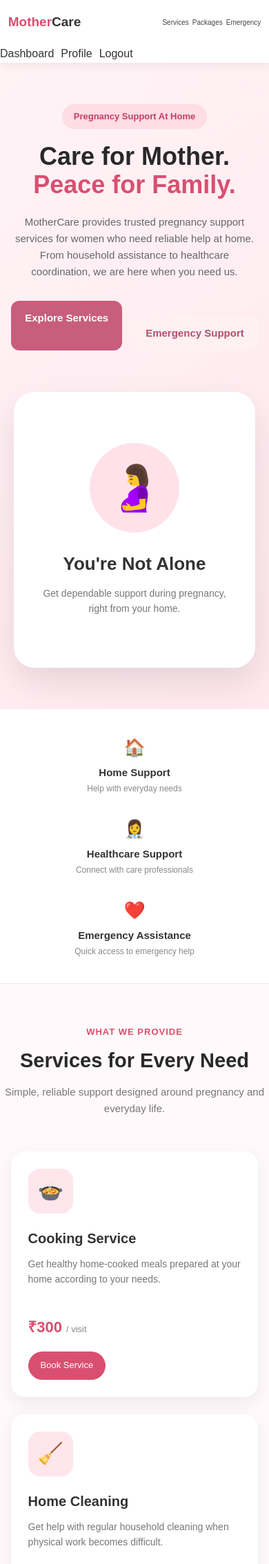
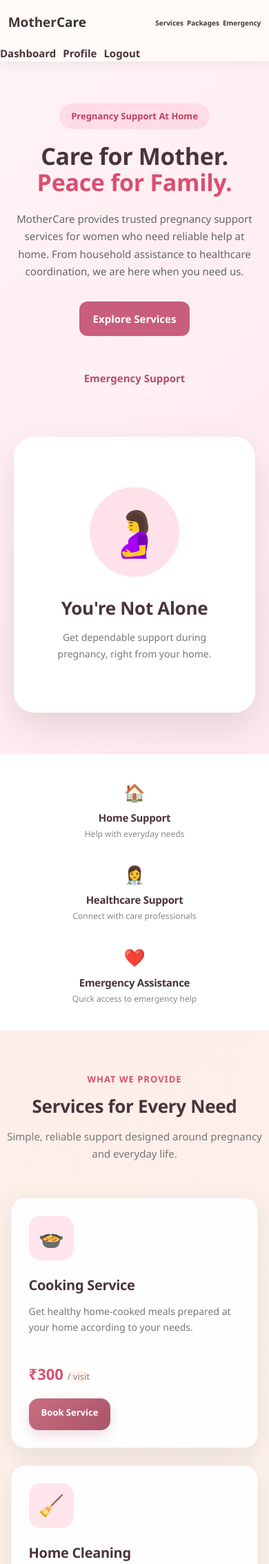
Before and after one commit to pande-jpg/mothercare-appp, a Django app: page / in a window 390 px wide. Shown: the top 2267 px of the page at 69% size. Run offline with Django 5.2, Linux system fonts and the light colour scheme.

Commit message:
Add professional MotherCare theme

```diff
--- a/care/templates/home.html
+++ b/care/templates/home.html
@@ -513,6 +513,221 @@
     border-left: 5px solid #d88aa0;
 }
 
+</style>
+
+
+<style id="mothercare-professional-theme">
+:root {
+    --mc-rose: #c96f83;
+    --mc-rose-dark: #a95468;
+    --mc-peach: #f3c8b8;
+    --mc-cream: #fffaf6;
+    --mc-sage: #a9b9a5;
+    --mc-plum: #49343d;
+    --mc-muted: #75666c;
+    --mc-white: #ffffff;
+    --mc-shadow: 0 12px 35px rgba(73,52,61,.10);
+}
+
+html {
+    scroll-behavior: smooth;
+}
+
+body {
+    background:
+        radial-gradient(circle at 10% 10%, rgba(243,200,184,.25), transparent 30%),
+        linear-gradient(180deg, #fffaf6 0%, #fffdfb 100%) !important;
+    color: var(--mc-plum) !important;
+    font-family: "Segoe UI", Arial, sans-serif !important;
+}
+
+/* Main headings */
+h1, h2, h3, h4 {
+    color: var(--mc-plum) !important;
+    letter-spacing: -.3px;
+}
+
+h1 {
+    font-weight: 750 !important;
+}
+
+p {
+    color: var(--mc-muted);
+    line-height: 1.7;
+}
+
+/* Navigation */
+nav {
+    background: rgba(255,250,246,.94) !important;
+    backdrop-filter: blur(14px);
+    border-bottom: 1px solid rgba(201,111,131,.12);
+    box-shadow: 0 4px 20px rgba(73,52,61,.06);
+}
+
+nav a {
+    color: var(--mc-plum) !important;
+    font-weight: 600;
+    transition: .25s ease;
+}
+
+nav a:hover {
+    color: var(--mc-rose) !important;
+}
+
+/* Buttons */
+button,
+.service-button,
+.package-button {
+    background: linear-gradient(135deg, var(--mc-rose), var(--mc-rose-dark)) !important;
+    color: white !important;
+    border: none !important;
+    border-radius: 14px !important;
+    box-shadow: 0 7px 18px rgba(169,84,104,.20);
+    font-weight: 700 !important;
+    transition: transform .2s ease, box-shadow .2s ease;
+}
+
+button:hover,
+.service-button:hover,
+.package-button:hover {
+    transform: translateY(-2px);
+    box-shadow: 0 10px 24px rgba(169,84,104,.25);
+}
+
+/* Cards */
+.service-card,
+.package-card,
+#mothercare-account-card,
+#mothercare-bookings {
+    background: rgba(255,255,255,.92) !important;
+    border: 1px solid rgba(201,111,131,.10) !important;
+    border-radius: 24px !important;
+    box-shadow: var(--mc-shadow) !important;
+}
+
+.service-card,
+.package-card {
+    transition: transform .25s ease, box-shadow .25s ease;
+}
+
+.service-card:hover,
+.package-card:hover {
+    transform: translateY(-5px);
+    box-shadow: 0 18px 40px rgba(73,52,61,.13) !important;
+}
+
+/* Service icons / decorative elements */
+.service-card span,
+.service-card .icon {
+    background: #fff0eb;
+    border-radius: 50%;
+}
+
+/* Package area */
+.package-card {
+    position: relative;
+    overflow: hidden;
+}
+
+.package-card::before {
+    content: "";
+    position: absolute;
+    top: 0;
+    left: 0;
+    right: 0;
+    height: 5px;
+    background: linear-gradient(90deg, var(--mc-peach), var(--mc-rose));
+}
+
+/* Popular package */
+.package-card.popular,
+.package-card.most-popular {
+    border: 2px solid rgba(201,111,131,.35) !important;
+}
+
+/* Forms */
+input,
+select,
+textarea {
+    background: #fffdfb !important;
+    border: 1px solid #ead9d4 !important;
+    border-radius: 12px !important;
+    padding: 12px !important;
+    color: var(--mc-plum) !important;
+}
+
+input:focus,
+select:focus,
+textarea:focus {
+    outline: none !important;
+    border-color: var(--mc-rose) !important;
+    box-shadow: 0 0 0 4px rgba(201,111,131,.10) !important;
+}
+
+/* Account */
+#mothercare-account-card {
+    background: linear-gradient(145deg, #ffffff, #fff7f3) !important;
+}
+
+/* Booking cards */
+#mothercare-bookings > div {
+    border: 1px solid rgba(201,111,131,.10);
+    background: #fffdfb !important;
+}
+
+/* Emergency area */
+#mothercare-bookings + div {
+    border-radius: 24px;
+}
+
+/* Footer */
+#mothercare-logout-button {
+    margin-top: 30px !important;
+}
+
+/* Mobile */
+@media (max-width: 700px) {
+    body {
+        font-size: 15px;
+    }
+
+    h1 {
+        font-size: 34px !important;
+    }
+
+    h2 {
+        font-size: 26px !important;
+    }
+
+    .service-card,
+    .package-card {
+        border-radius: 20px !important;
+    }
+
+    button,
+    .service-button,
+    .package-button {
+        min-height: 46px;
+    }
+}
+
+/* Soft entrance */
+@keyframes mothercareFade {
+    from {
+        opacity: 0;
+        transform: translateY(10px);
+    }
+    to {
+        opacity: 1;
+        transform: translateY(0);
+    }
+}
+
+section,
+.service-card,
+.package-card {
+    animation: mothercareFade .55s ease both;
+}
 </style>
 
 </head>
```
